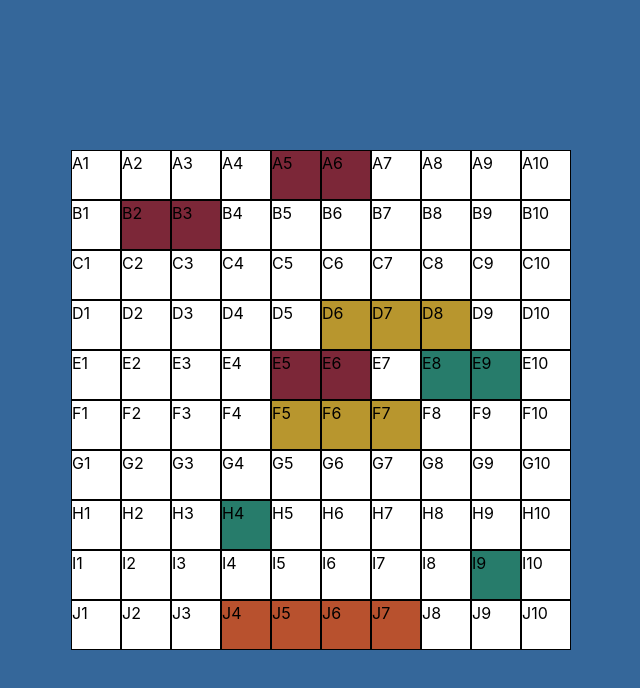
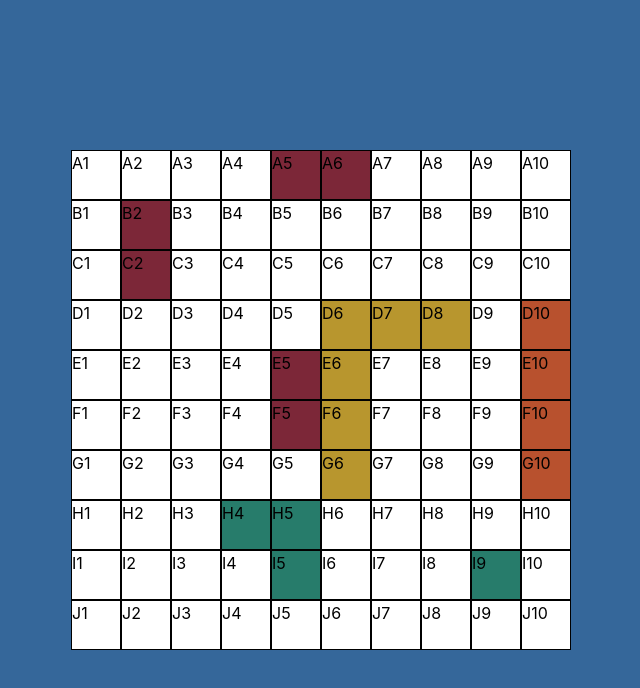
Before and after one commit to helmerdavila/battleship, a React (Create React App) app: page / in a window 1280 px wide. Shown: the top 688 px of the page, without its empty margins (319-959 px from the left). Built offline with nearby package versions, Linux system fonts and the light colour scheme.

Commit message:
Generate vertical ship

```diff
--- a/src/components/Board.jsx
+++ b/src/components/Board.jsx
@@ -48,24 +48,36 @@ export default class Board extends React.Component {
 
   getEmptyCells = (board = [], size) => {
     let cells;
-    let emptyColumnsCount;
-    let randomRow = 0;
+    let partsCount;
     do {
-      emptyColumnsCount = 0;
+      partsCount = 0;
       cells = [];
-      randomRow = randomItem(this.state.rows);
-      let columnRangeBegin = randomNumber(1, this.state.columns.length);
-      const randomColumns = this.state.columns.slice(columnRangeBegin, columnRangeBegin + size);
+      const isVertical = faker.random.boolean();
 
-      for (let column of randomColumns) {
-        const theCell = this.getCell(board, randomRow, column);
-        cells.push(theCell);
+      if (isVertical) {
+        let randomColumn = randomItem(this.state.columns);
+        let rowRangeBegin = randomNumber(1, this.state.rows.length);
+        const randomRows = this.state.rows.slice(rowRangeBegin, rowRangeBegin + size);
+
+        for (let row of randomRows) {
+          const theCell = this.getCell(board, row, randomColumn);
+          cells.push(theCell);
+        }
+      } else {
+        let randomRow = randomItem(this.state.rows);
+        let columnRangeBegin = randomNumber(1, this.state.columns.length);
+        const randomColumns = this.state.columns.slice(columnRangeBegin, columnRangeBegin + size);
+
+        for (let column of randomColumns) {
+          const theCell = this.getCell(board, randomRow, column);
+          cells.push(theCell);
+        }
       }
 
       for (let cell of cells) {
-        emptyColumnsCount = emptyColumnsCount + (cell["ship"] === null ? 1 : 0);
+        partsCount = partsCount + (cell["ship"] === null ? 1 : 0);
       }
-    } while (emptyColumnsCount !== size);
+    } while (partsCount !== size);
 
     return cells;
   };
```
